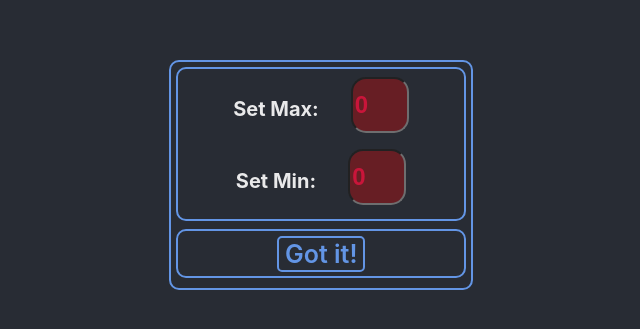
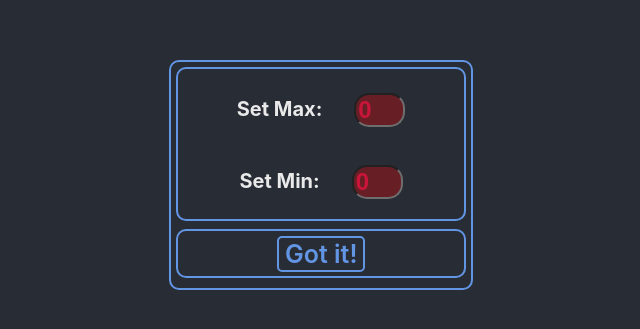
Before and after one commit to EvgeniiMeleshkov/counter_ts, a React (Create React App) app: page / in a window 1280 px wide. Shown: the part 225-554 px from the top of the page, without its empty margins (319-959 px from the left). Built offline with nearby package versions, Linux system fonts and the light colour scheme.

Commit message:
v0.1.2 settings fields changed

```diff
--- a/src/components/Input/Input.module.css
+++ b/src/components/Input/Input.module.css
@@ -1,22 +1,24 @@
 .superInput {
+    margin-top: 1rem;
     font-weight: bold;
     outline: none;
     color: #6aa2fa;
     font-size: x-large;
-    height: 50px;
-    width: 50px;
+    height: 30%;
+    width: 15%;
     background-color: #282c34;
     margin-left: 2rem;
     border-radius: 15px;
 }
 
 .errorInput {
+    margin-top: 1rem;
     font-weight: bold;
     outline: none;
     color: crimson;
     font-size: x-large;
-    height: 50px;
-    width: 50px;
+    height: 30%;
+    width: 15%;
     background-color: rgba(243,0,6,0.35);
     margin-left: 2rem;
     border-radius: 15px;
```
